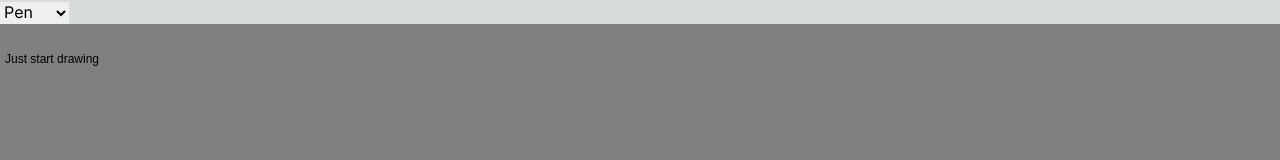
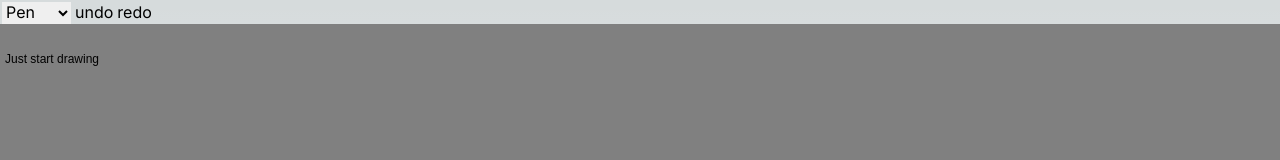
Before and after one commit to michael-freling/react_konva_simple_drawing, a Next.js app: page / in a window 1280 px wide. Shown: the top 160 px of the page. Built offline with nearby package versions, Linux system fonts and the light colour scheme.

Commit message:
refactor: add undo/redo

```diff
--- a/src/app/application.tsx
+++ b/src/app/application.tsx
@@ -18,12 +18,13 @@ enum Tool {
   Eraser = "eraser",
 }
 
-type VectorLayerProps = LayerProps & {
-  lines: {
+type FreeDrawLine = {
   tool: Tool;
   color: string;
   points: number[];
-  }[];
+};
+type VectorLayerProps = LayerProps & {
+  lines: FreeDrawLine[];
 };
 
 function VectorLayer({ id, lines }: VectorLayerProps) {
@@ -46,7 +47,15 @@ function VectorLayer({ id, lines }: VectorLayerProps) {
     </Group>
   );
 }
+
+interface Command {
+  undo(): void;
+  redo(): void;
+}
+
 export default function App() {
+  const [history, setHistory] = React.useState<Command[]>([]);
+  const [historyIndex, setHistoryIndex] = React.useState(0);
   const [layers, setLayers] = React.useState<VectorLayerProps[]>([
     {
       id: "layer-1",
@@ -63,6 +72,34 @@ export default function App() {
 
   const currentLayer = layers.filter((layer) => layer.isCurrent)[0];
   const currentLayerIndex = layers.findIndex((layer) => layer.isCurrent);
+
+  class FreeDrawCommand implements Command {
+    layerIndex: number;
+    lines: FreeDrawLine[];
+
+    constructor(layerIndex: number, lines: FreeDrawLine[]) {
+      this.layerIndex = layerIndex;
+      this.lines = lines.concat();
+    }
+
+    undo() {
+      layers[this.layerIndex].lines = layers[this.layerIndex].lines.slice(
+        0,
+        this.lines.length - 1
+      );
+      setLayers([...layers]);
+    }
+
+    redo() {
+      layers[this.layerIndex].lines = this.lines;
+      setLayers([...layers]);
+    }
+  }
+
+  const addToHistory = (newCommand: Command) => {
+    setHistory([...history, newCommand]);
+    setHistoryIndex(historyIndex + 1);
+  };
 
   const handleMouseDown = (e: Konva.KonvaEventObject<MouseEvent>) => {
     setIsDrawing(true);
@@ -94,10 +131,40 @@ export default function App() {
 
   const handleMouseUp = () => {
     setIsDrawing(false);
+    switch (tool) {
+      case Tool.Pen:
+      case Tool.Eraser:
+        addToHistory(
+          new FreeDrawCommand(currentLayerIndex, currentLayer.lines)
+        );
+        break;
+    }
+  };
+
+  const handleUndo = () => {
+    if (historyIndex <= 0) {
+      return;
+    }
+
+    setHistoryIndex(historyIndex - 1);
+    const command = history[historyIndex - 1];
+    command.undo();
+  };
+
+  const handleRedo = () => {
+    if (historyIndex >= history.length) {
+      return;
+    }
+
+    const command = history[historyIndex];
+    command.redo();
+    setHistoryIndex(historyIndex + 1);
   };
 
   return (
     <div>
+      <ul style={{ display: "inline-block" }}>
+        <li style={{ display: "inline", padding: 2 }}>
           <select
             value={tool}
             onChange={(e) => {
@@ -107,6 +174,14 @@ export default function App() {
             <option value={Tool.Pen}>Pen</option>
             <option value={Tool.Eraser}>Eraser</option>
           </select>
+        </li>
+        <li style={{ display: "inline", padding: 2 }}>
+          <button onClick={handleUndo}>undo</button>
+        </li>
+        <li style={{ display: "inline", padding: 2 }}>
+          <button onClick={handleRedo}>redo</button>
+        </li>
+      </ul>
 
       <Stage
         width={window.innerWidth}
```
Lines whose indentation alone changed are shown as unchanged.
